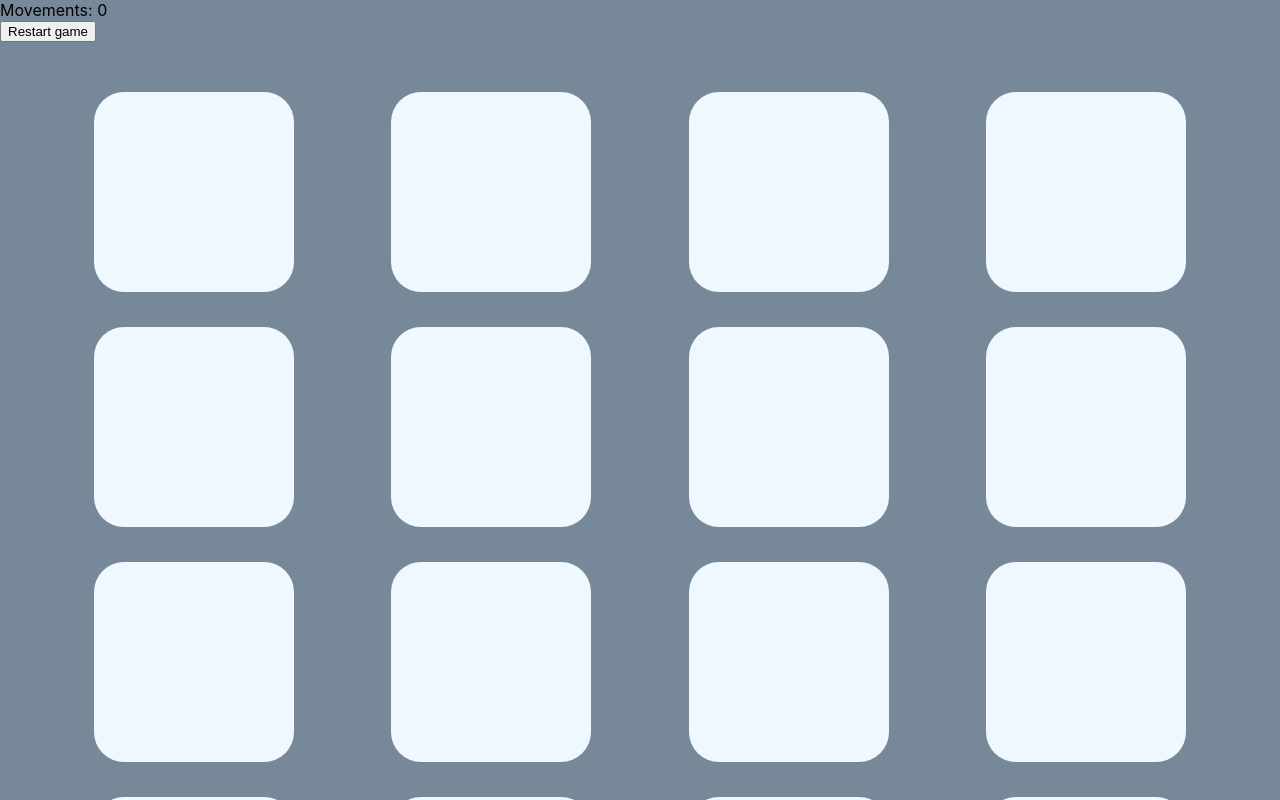
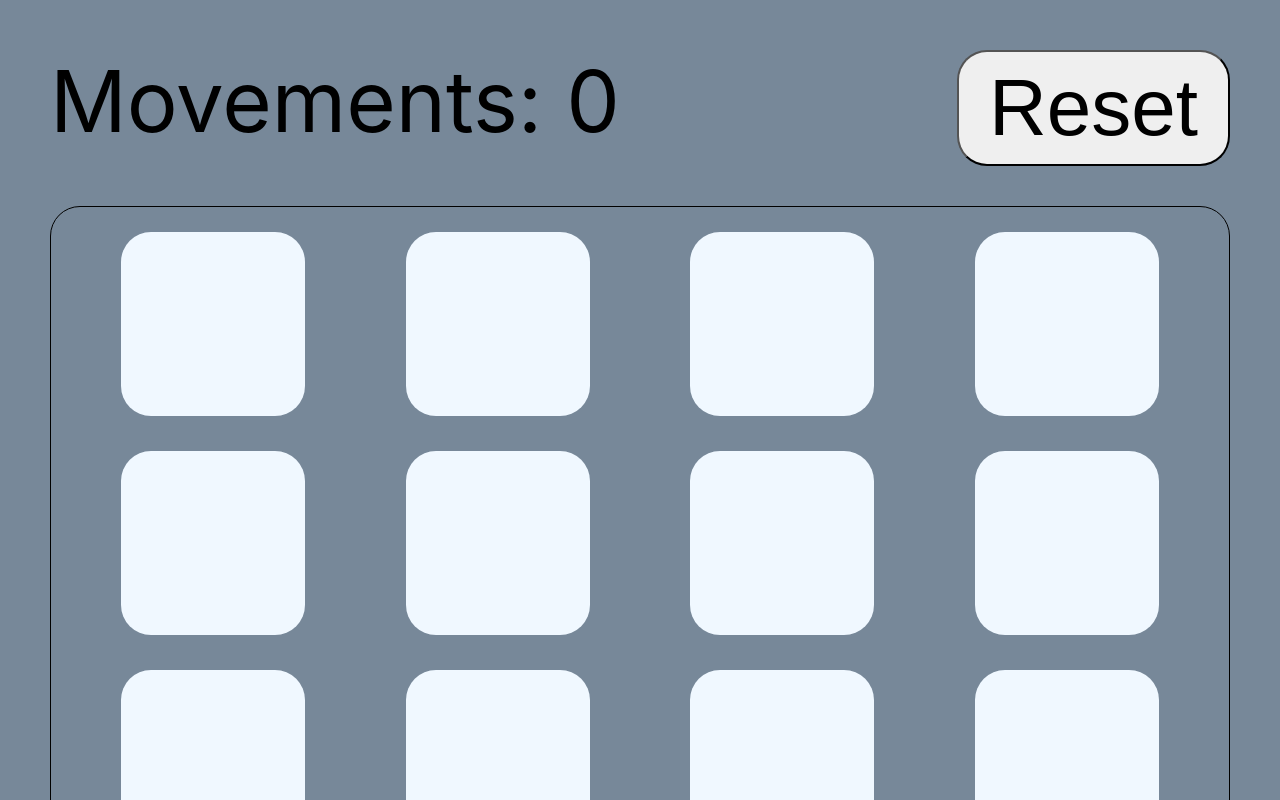
Before and after one commit to edu791/memory-game, a React (Create React App) app: page / in a window 1280 px wide. Shown: the top 800 px of the page. Built offline with nearby package versions, Linux system fonts and the light colour scheme.

Commit message:
design adjustments

```diff
--- a/public/index.html
+++ b/public/index.html
@@ -3,7 +3,7 @@
   <head>
     <meta charset="utf-8" />
     <link rel="icon" href="%PUBLIC_URL%/favicon.ico" />
-    <meta name="viewport" content="width=device-width, initial-scale=1" />
+    <meta name="viewport" content="width=device-width, initial-scale=0, user-scalable=no, maximum-scale=1" />
     <meta name="theme-color" content="#000000" />
     <meta
       name="description"
--- a/src/components/Board.module.css
+++ b/src/components/Board.module.css
@@ -3,6 +3,7 @@
   grid-template-columns: 1fr 1fr 1fr 1fr;
   row-gap: 35px;
   column-gap: 10px;
-  margin: 50px;
-  /* grid-template-rows: 50px auto; */
+  border: 1px solid black;
+  border-radius: 30px;
+  padding: 25px;
 }
--- a/src/components/Card.module.css
+++ b/src/components/Card.module.css
@@ -1,8 +1,8 @@
 .card {
   background: aliceblue;
-  height: 200px;
-  width: 200px;
-  font-size: 10rem;
+  height: 11.5rem;
+  width: 11.5rem;
+  font-size: 9rem;
   margin: 0 auto;
   text-align: center;
   border-radius: 30px;
--- /dev/null
+++ b/src/components/Game.module.css
@@ -0,0 +1,23 @@
+.game {
+  margin: 50px;
+}
+
+.game-controls {
+  display: grid;
+  grid-template-columns: 70% 30%;
+  margin-bottom: 40px;
+}
+
+.movements-counter {
+  font-size: 85px;
+}
+
+.restart-game {
+  text-align: right;
+}
+
+.restart-game__button {
+  font-size: 80px;
+  border-radius: 30px;
+  padding: 10px 30px 10px 30px;
+}
--- a/src/components/Game.tsx
+++ b/src/components/Game.tsx
@@ -1,3 +1,4 @@
+import styles from "./Game.module.css";
 import { useCallback, useState } from "react";
 import { cardValues, CardValue } from "../card-values";
 import Board from "./Board";
@@ -38,10 +39,17 @@ export default function Game() {
   console.log("render Game");
 
   return (
-    <div>
-      <div>Movements: {movementsMade}</div>
-      <div>
-        <button onClick={clickRestartButtonHandler}>Restart game</button>
+    <div className={styles.game}>
+      <div className={styles["game-controls"]}>
+        <div className={styles["movements-counter"]}>Movements: {movementsMade}</div>
+        <div className={styles["restart-game"]}>
+          <button
+            className={styles["restart-game__button"]}
+            onClick={clickRestartButtonHandler}
+          >
+            Reset
+          </button>
+        </div>
       </div>
       <Board
         initialValues={initialValues}
```
